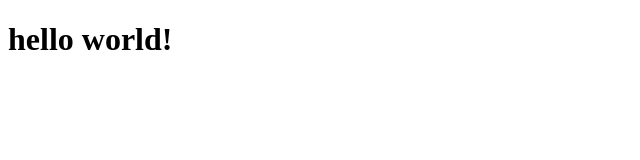
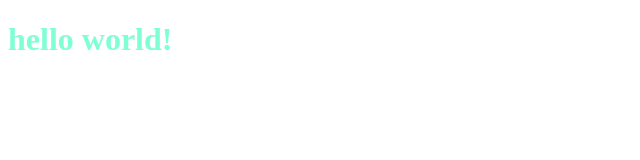
Before and after one commit to kileav/first-project-github, a plain HTML site: page index.html in a window 1280 px wide. Shown: the whole page, without its empty margins (0-640 px from the left). Drawn offline with Linux system fonts and the light colour scheme.

Commit message:
modif couleur h1

```diff
--- a/index.html
+++ b/index.html
@@ -7,7 +7,7 @@
     <title>essai git</title>
 </head>
 <body>
-    <h1>
+    <h1 style="color: aquamarine;">
         hello world!
     </h1>
 </body>
```
